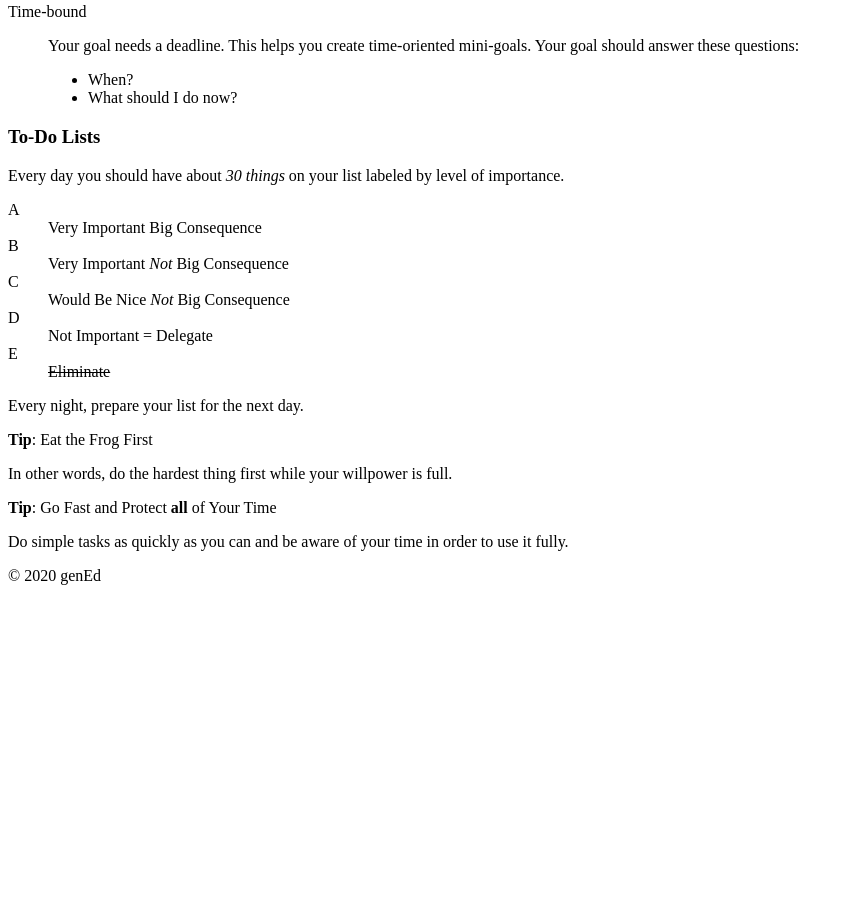
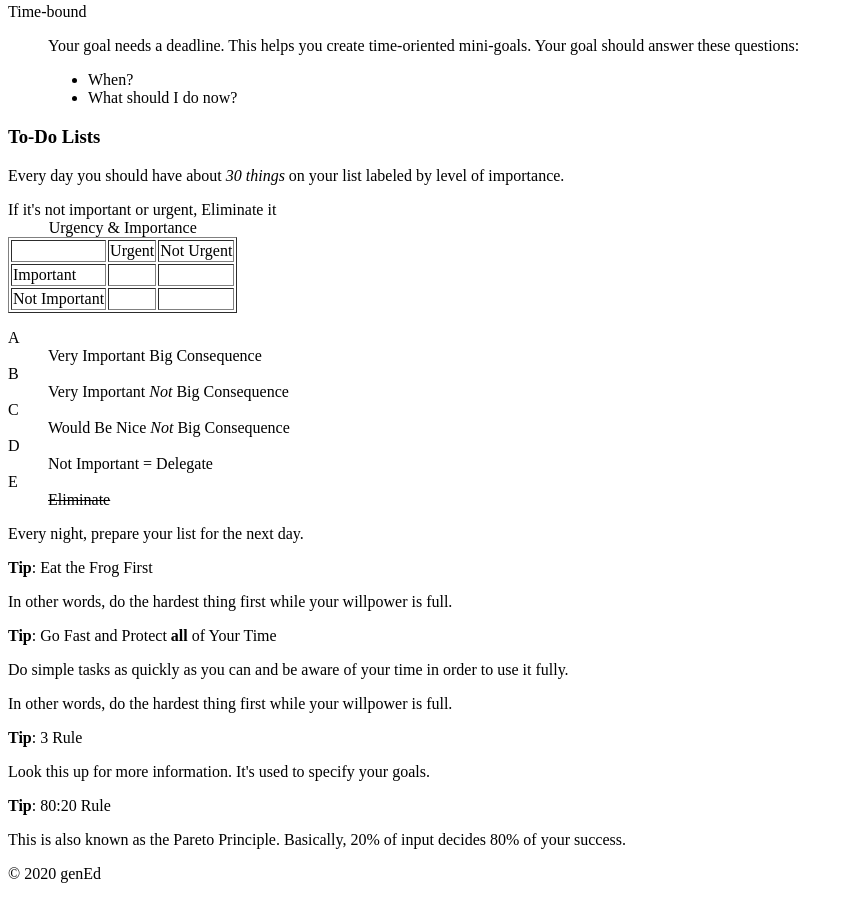
Before and after one commit to gospino123/genEd, a plain HTML site: page TimeManagementWebpage/index.html in a window 1280 px wide. Shown: the part 1916-2815 px from the top of the page, without its empty margins (0-850 px from the left). Before the commit the page ends 2517 px from the top, so only its background shows below. Drawn offline with Linux system fonts and the light colour scheme.

Commit message:
finishing touches timemgmtwebsite. ready for css

```diff
--- a/TimeManagementWebpage/index.html
+++ b/TimeManagementWebpage/index.html
@@ -122,9 +122,32 @@
         </dl>
     </section>
     <section id="todolists">
-        <article title="Labels" class="card">
         <h3>To-Do Lists</h3>
         <p>Every day you should have about <em>30 things</em> on your list labeled by level of importance.</p>
+        <aside id="4TierTable">
+            <table border="1">
+                <caption>Urgency &amp; Importance</caption>
+                <!-- <colgroup></colgroup> Not necessary for this table (can be changed in CSS) -->
+                <tfoot>If it's not important or urgent, Eliminate it</tfoot>
+                <tbody>
+                    <tr>
+                        <td></td>
+                        <td>Urgent</td>
+                        <td>Not Urgent</td>
+                    </tr>
+                    <tr>
+                        <td>Important</td>
+                        <td></td>
+                        <td></td>
+                    </tr>
+                    <tr>
+                        <td>Not Important</td>
+                        <td></td>
+                        <td></td>
+                    </tr>
+                </tbody>
+            </table>
+        </aside>
         <dl>
             <dt>A</dt>
             <dd><span class="v-imp">Very Important</span>&nbsp;<span class="b-conseq">Big Consequence</span></dd>
@@ -143,8 +166,13 @@
             <p>In other words, do the hardest thing first while your willpower is full.</p>
             <p><strong>Tip</strong>: Go Fast and Protect <strong>all</strong> of Your Time</p>
             <p>Do simple tasks as quickly as you can and be aware of your time in order to use it fully.</p>
+            <p>In other words, do the hardest thing first while your willpower is full.</p>
+            <!-- THIS PART NEEDS CLARIFICATION -->
+            <p><strong>Tip</strong>: 3 Rule</p>
+            <p>Look this up for more information. It's used to specify your goals.</p>
+            <p><strong>Tip</strong>: 80:20 Rule</p>
+            <p>This is also known as the Pareto Principle. Basically, 20% of input decides 80% of your success.</p>
         </div>
-        </article>
     </section>
     <footer>
         <p>
```
Lines whose indentation alone changed are shown as unchanged.
